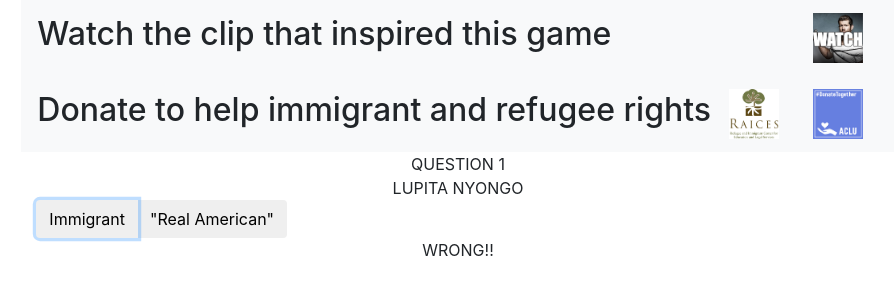
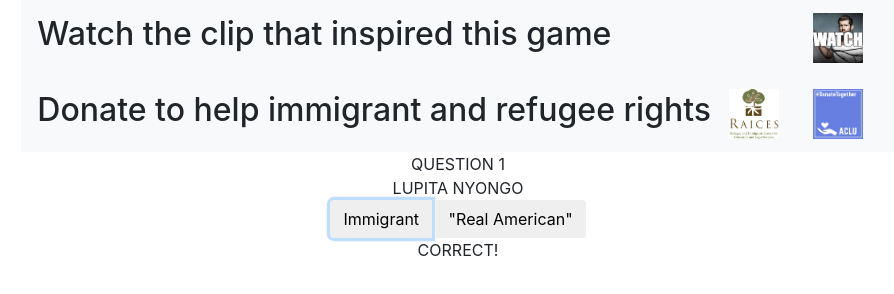
Before and after one commit to nmanderson314/TriviaGame, a plain HTML site: page index.html in a window 1280 px wide. Both pictures are taken after a click on the button "Immigrant". Shown: the whole page, without its empty margins (182-1076 px from the left). Drawn offline with nearby package versions, Linux system fonts and the light colour scheme.

Commit message:
made changes to correctly diplay right or wrong

```diff
--- a/assets/css/style.css
+++ b/assets/css/style.css
@@ -1,3 +1,6 @@
 .main{
     text-align: center;
 }
+.btn-group{
+    display: inline-block;
+}
--- a/assets/javascript/app.js
+++ b/assets/javascript/app.js
@@ -20,6 +20,9 @@ var all = ["NIKOLA TESLA", "ALEJANDRO GONZÁLEZ IÑÁRRITU", "RYAN REYNOLDS", "L
 var classI = ["NIKOLA TESLA", "ALEJANDRO GONZÁLEZ IÑÁRRITU", "RYAN REYNOLDS", "LUPITA NYONGO"];
 var classA = ["TED BUNDY","THE UNIBOMBER","CASEY ANTHONY","JEFFREY DAHMER"];
 var random = '';
+var correctAnswer = false;
+var correctCount = 0;
+var incorrectCount = 0;
 
 
 function nextQuestion(){
@@ -35,26 +38,30 @@ if(random == ''){
     nextQuestion();
 }
 
-$("#immigrant").click(function(){
-     if(classI.indexOf(random) > -1){
+$("#immigrantBtn").click(function(){
+    if(classI.indexOf(random) > -1){
         $("#answer").empty();
         $("#answer").append("CORRECT!");
+        correctAnswer = true;
+        ++correctCount;
+
     }
-    else{
-        $("#answer").empty();
-        $("#answer").append("WRONG!!");
-    }
-
 });
 
-$("#immigrant").click(function(){
+$("#americanBtn").click(function(){
 
     if(classA.indexOf(random) > -1){
         $("#answer").empty();
         $("#answer").append("CORRECT!");
-    }
-    else{
-        $("#answer").empty();
-        $("#answer").append("WRONG!!");
+        correctAnswer=true;
+        ++correctCount;
     }
 });
+
+$(".btn").click(function(){
+    if(correctAnswer === false){
+        $("#answer").empty();
+        $("#answer").append("WRONG!!!");
+        ++incorrectCount;
+    }
+})
--- a/index.html
+++ b/index.html
@@ -49,8 +49,8 @@
                         </div>
                         <!-- <div class="w-100"></div> -->
                         <div class="btn-group col-sm-8 offset-sm-2" role="group" aria-label="immigrantAmerican">
-                                <button type="button" id ="immigrant" class="btn">Immigrant</button>
-                                <button type="button" id ="american" class="btn">"Real American"</button>
+                                <button type="button" id ="immigrantBtn" class="btn">Immigrant</button>
+                                <button type="button" id ="americanBtn" class="btn">"Real American"</button>
                         </div>
                         <div id= "answer" class="col-sm-8 offset-sm-2">
                         </div>
```
